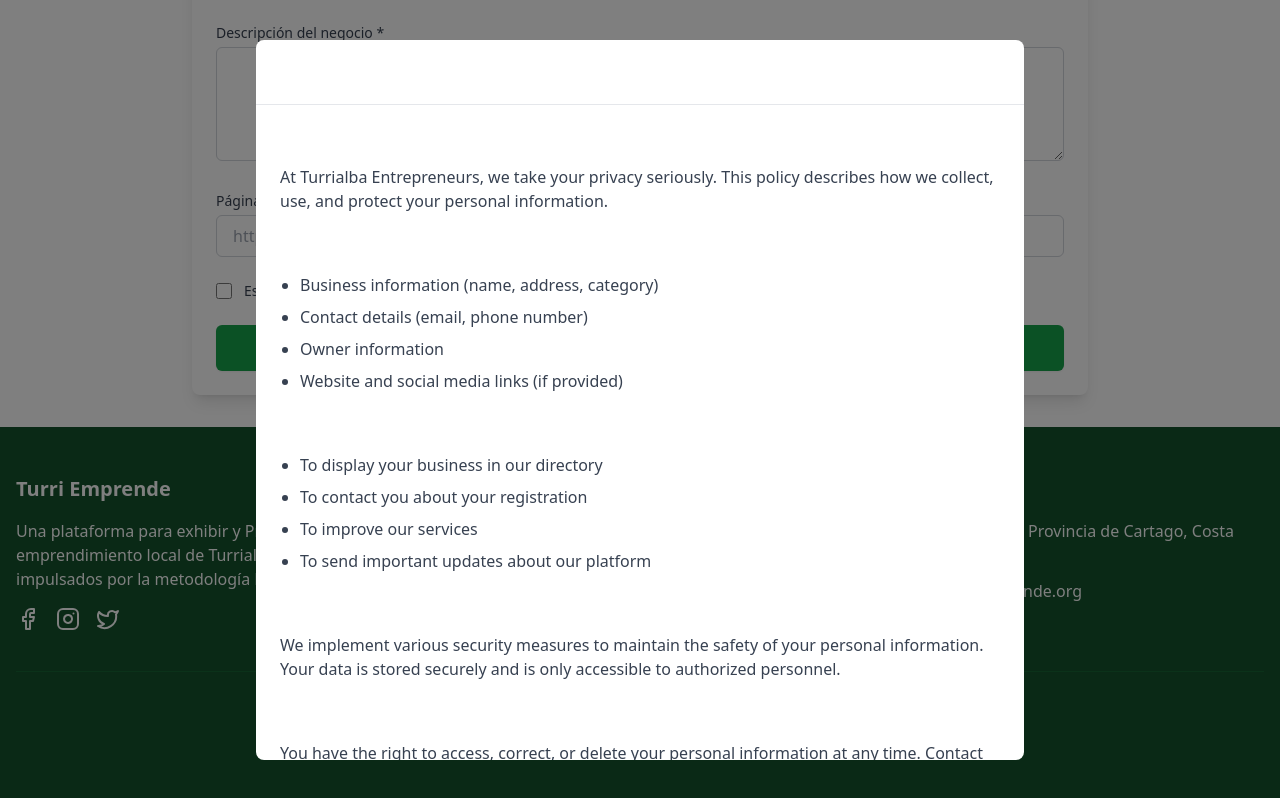
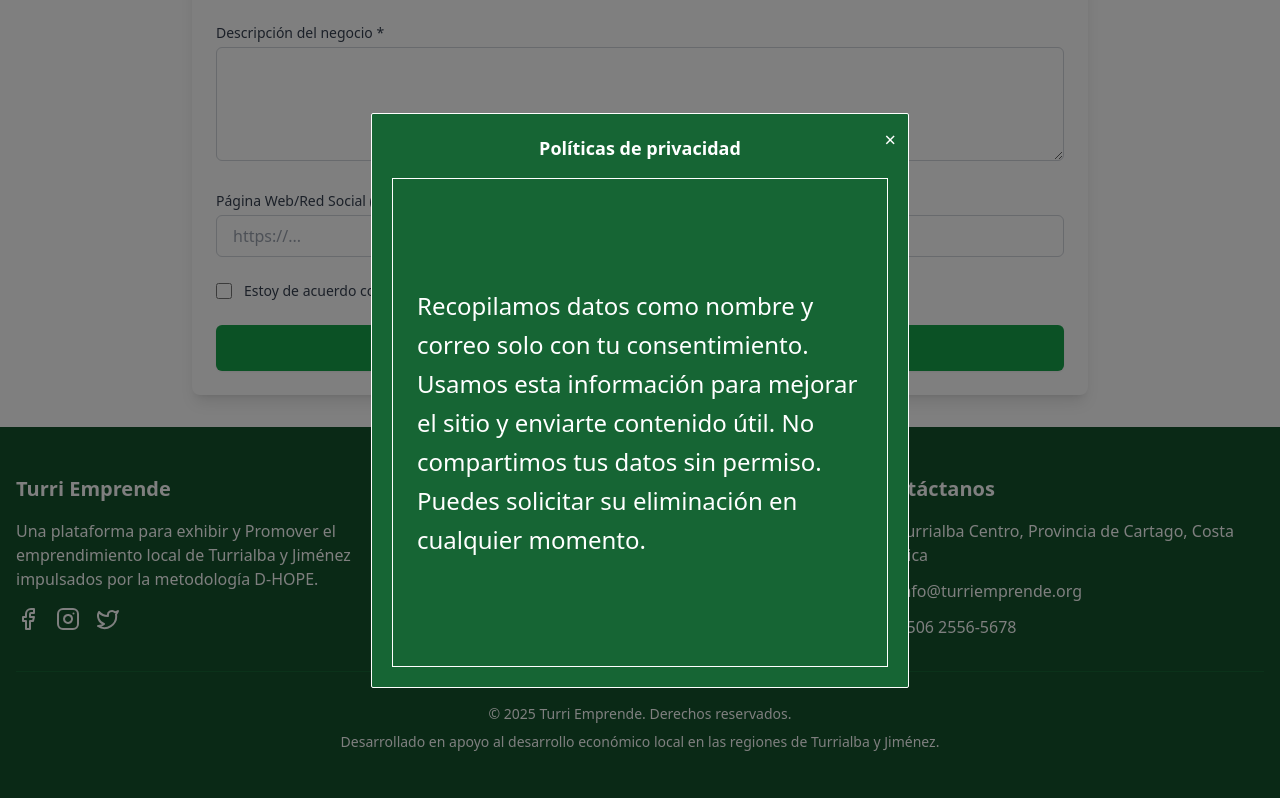
Before and after one commit to D240021/Turrialba-Emprende, a React (Vite) app: page /Turrialba-Emprende/register in a window 1280 px wide. Both pictures are taken after a click on the button "Política de privacidad". Shown: the part 467-1265 px from the top of the page. Built offline with nearby package versions, Linux system fonts and the light colour scheme.

Commit message:
Se modifica el diseño del modal de politicas

```diff
--- a/src/components/Modal.tsx
+++ b/src/components/Modal.tsx
@@ -1,22 +1,15 @@
 import React, { useEffect } from 'react';
-import { XIcon } from 'lucide-react';
+
 interface ModalProps {
   isOpen: boolean;
   onClose: () => void;
-  title: string;
   children: React.ReactNode;
 }
-export function Modal({
-  isOpen,
-  onClose,
-  title,
-  children
-}: ModalProps) {
+
+export function Modal({ isOpen, onClose, children }: ModalProps) {
   useEffect(() => {
     const handleEscape = (e: KeyboardEvent) => {
-      if (e.key === 'Escape') {
-        onClose();
-      }
+      if (e.key === 'Escape') onClose();
     };
     if (isOpen) {
       document.addEventListener('keydown', handleEscape);
@@ -27,19 +20,22 @@ export function Modal({
       document.body.style.overflow = 'unset';
     };
   }, [isOpen, onClose]);
+
   if (!isOpen) return null;
-  return <div className="fixed inset-0 z-50 flex items-center justify-center" role="dialog" aria-modal="true" aria-labelledby="modal-title">
-      <div className="fixed inset-0 bg-black bg-opacity-50 transition-opacity" onClick={onClose} />
-      <div className="relative bg-white rounded-lg w-full max-w-3xl mx-4 max-h-[90vh] overflow-y-auto">
-        <div className="flex justify-between items-center p-4 border-b">
-          <h2 className="text-xl font-semibold" id="modal-title">
-            {title}
-          </h2>
-          <button onClick={onClose} className="p-1 hover:bg-gray-100 rounded-full" aria-label="Close modal">
-            <XIcon className="w-6 h-6" />
-          </button>
-        </div>
-        <div className="p-6">{children}</div>
+
+  return (
+    <div
+      className="fixed inset-0 z-50 flex items-center justify-center p-4"
+      role="dialog"
+      aria-modal="true"
+    >
+      <div
+        className="fixed inset-0 bg-black bg-opacity-50"
+        onClick={onClose}
+      />
+      <div className="relative max-w-full max-h-full overflow-hidden">
+        {children}
       </div>
-    </div>;
+    </div>
+  );
 }
--- a/src/components/PrivacyPolicyModal.tsx
+++ b/src/components/PrivacyPolicyModal.tsx
@@ -1,69 +1,33 @@
 import React from 'react';
 import { Modal } from './Modal';
+
 interface PrivacyPolicyModalProps {
   isOpen: boolean;
   onClose: () => void;
 }
-export function PrivacyPolicyModal({
-  isOpen,
-  onClose
-}: PrivacyPolicyModalProps) {
-  return <Modal isOpen={isOpen} onClose={onClose} title="Privacy Policy">
-      <div className="space-y-6">
-        <section>
-          <h3 className="text-lg font-semibold mb-2">Introduction</h3>
-          <p className="text-gray-700">
-            At Turrialba Entrepreneurs, we take your privacy seriously. This
-            policy describes how we collect, use, and protect your personal
-            information.
+
+export function PrivacyPolicyModal({ isOpen, onClose }: PrivacyPolicyModalProps) {
+  return (
+    <Modal isOpen={isOpen} onClose={onClose}>
+      <div className="bg-[#166534] text-white border border-white w-[538px] h-[575px] p-5 rounded-sm relative flex flex-col">
+        <div className="flex justify-between items-center mb-4">
+          <h2 className="text-center w-full font-bold text-lg">
+            Políticas de privacidad
+          </h2>
+          <button
+            onClick={onClose}
+            className="absolute right-3 top-3 text-white text-xl hover:text-gray-300"
+            aria-label="Cerrar"
+          >
+            ×
+          </button>
+        </div>
+        <div className="border border-white p-6 flex-1 flex items-center justify-center">
+          <p className="text-left text-2xl leading-relaxed">
+            Recopilamos datos como nombre y correo solo con tu consentimiento. Usamos esta información para mejorar el sitio y enviarte contenido útil. No compartimos tus datos sin permiso. Puedes solicitar su eliminación en cualquier momento.
           </p>
-        </section>
-        <section>
-          <h3 className="text-lg font-semibold mb-2">Information We Collect</h3>
-          <ul className="list-disc pl-5 text-gray-700 space-y-2">
-            <li>Business information (name, address, category)</li>
-            <li>Contact details (email, phone number)</li>
-            <li>Owner information</li>
-            <li>Website and social media links (if provided)</li>
-          </ul>
-        </section>
-        <section>
-          <h3 className="text-lg font-semibold mb-2">
-            How We Use Your Information
-          </h3>
-          <ul className="list-disc pl-5 text-gray-700 space-y-2">
-            <li>To display your business in our directory</li>
-            <li>To contact you about your registration</li>
-            <li>To improve our services</li>
-            <li>To send important updates about our platform</li>
-          </ul>
-        </section>
-        <section>
-          <h3 className="text-lg font-semibold mb-2">Data Protection</h3>
-          <p className="text-gray-700">
-            We implement various security measures to maintain the safety of
-            your personal information. Your data is stored securely and is only
-            accessible to authorized personnel.
-          </p>
-        </section>
-        <section>
-          <h3 className="text-lg font-semibold mb-2">Your Rights</h3>
-          <p className="text-gray-700">
-            You have the right to access, correct, or delete your personal
-            information at any time. Contact us at
-            contact@turrialbaentrepreneurs.org for any privacy-related concerns.
-          </p>
-        </section>
-        <section>
-          <h3 className="text-lg font-semibold mb-2">Updates to This Policy</h3>
-          <p className="text-gray-700">
-            We may update this privacy policy from time to time. We will notify
-            you of any changes by posting the new policy on this page.
-          </p>
-        </section>
-        <p className="text-sm text-gray-500 mt-8">
-          Last updated: {new Date().toLocaleDateString()}
-        </p>
+        </div>
       </div>
-    </Modal>;
+    </Modal>
+  );
 }
```
